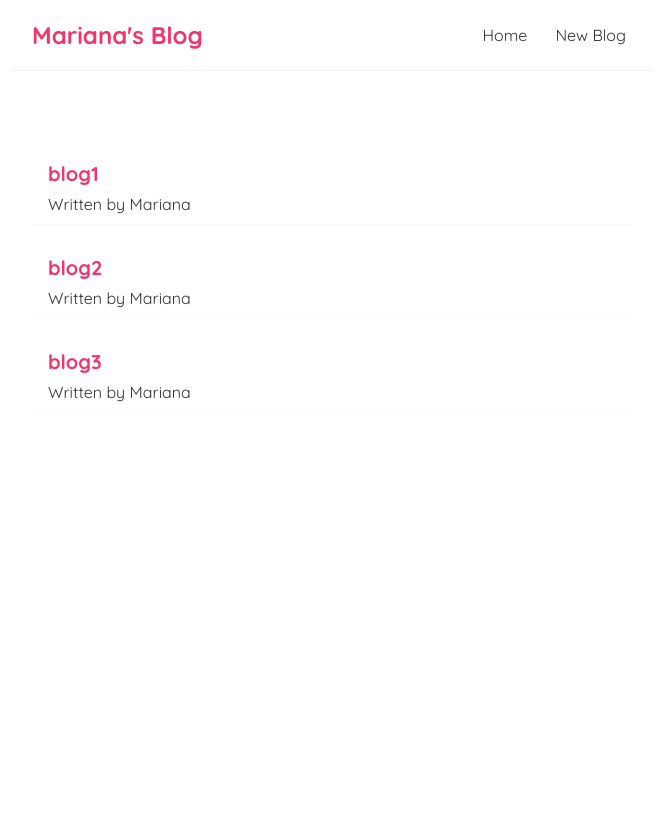
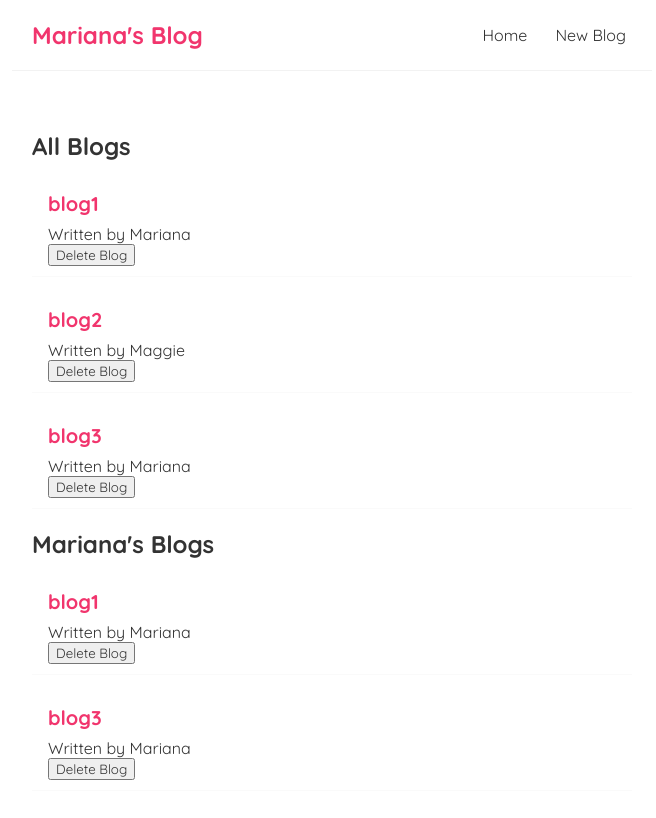
Before and after one commit to marianaG11/blog-app, a React (Create React App) app: page / in a window 1280 px wide. Shown: the top 818 px of the page, without its empty margins (308-964 px from the left). Built offline with nearby package versions, Linux system fonts and the light colour scheme.

Commit message:
blog component

```diff
--- /dev/null
+++ b/src/BlogList.js
@@ -0,0 +1,27 @@
+
+
+const BlogList = (props) => { //with props, can now access the blog properties that were passed into the BlogList component
+    //define the variables here
+    //grabbing the diff properties and storing them into the variables
+    //can also just destructure the props and pass in the specific properties
+    const title = props.title;
+    const blogs = props.blogs;
+    const handleDelete = props.handleDelete;
+    console.log(props, blogs);
+
+
+    return(
+        <div className="blog-list">
+            <h2>{title}</h2>
+            {blogs.map((blog) => (
+                <div className="blog-preview" key={blog.id}>
+                    <h2>{blog.title}</h2>
+                    <p>Written by {blog.author}</p>
+                    <button onClick={() => handleDelete(blog.id)}>Delete Blog</button>
+                </div>
+            ))}
+        </div>
+    )
+}
+
+export default BlogList;
--- a/src/Home.js
+++ b/src/Home.js
@@ -1,27 +1,41 @@
-import { useState } from "react"; //to create a reactive value
+import { useState, useEffect } from "react"; //to create a reactive value
+import BlogList from "./BlogList";
 
 
 const Home = () => {
     const  [blogs, setBlogs] = useState([
         {title: 'blog1', body: 'lorem ipsum...', author: 'Mariana', id: 1},
-        {title: 'blog2', body: 'lorem ipsum...', author: 'Mariana', id: 2},
+        {title: 'blog2', body: 'lorem ipsum...', author: 'Maggie', id: 2},
         {title: 'blog3', body: 'lorem ipsum...', author: 'Mariana', id: 3}
     ]);
 
 
+    //can then pass this as a prop
+    const handleDelete = (id) => {
+        //use setBlogs to update the state
+        const newBlogs = blogs.filter(blog => blog.id !== id);
+        setBlogs(newBlogs);
+    }
+
+    //pass as an argument a function
+    //runs on each re-render, after data changes
+    //used for fetching data; use for when you want code to run on every re-render
+    useEffect(() => {
+        console.log('use effect ran');
+        console.log(blogs);
+    });
 
 
-//map through the array of objects
-//need the key attribute to keep track of each item in the dom as React outputs it
-    //the id prop; must be unique
+
+
+
+    //map through the array of objects
+    //need the key attribute to keep track of each item in the dom as React outputs it
+        //the id prop; must be unique
     return (
         <div className="home">
-           {blogs.map((blog) => (
-               <div className="blog-preview" key={blog.id}>
-                   <h2>{blog.title}</h2>
-                    <p>Written by {blog.author}</p>
-               </div>
-            ))}
+            <BlogList blogs={blogs} title="All Blogs" handleDelete={handleDelete}/>
+            <BlogList blogs={blogs.filter((blog) => blog.author === "Mariana")} title="Mariana's Blogs"/>
         </div>
      );
 }
```
